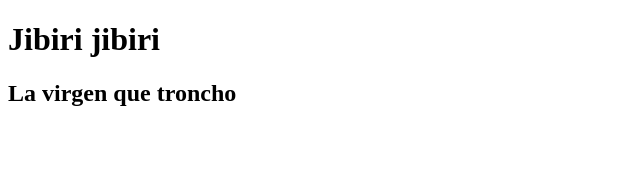
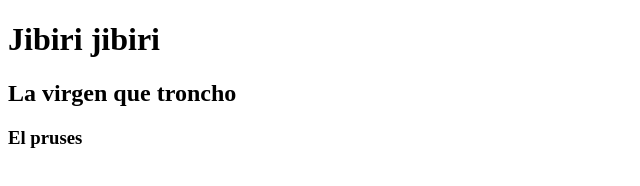
Before and after one commit to crisrogo/pildora-git, a plain HTML site: page index.html in a window 1280 px wide. Shown: the whole page, without its empty margins (0-640 px from the left). Drawn offline with Linux system fonts and the light colour scheme.

Commit message:
Anyado boton h3

```diff
--- a/index.html
+++ b/index.html
@@ -4,5 +4,6 @@
 <body>
 <h1>Jibiri jibiri</h1>
 <h2>La virgen que troncho</h2>
+<h3>El pruses</h3>
 </body>
 </html>
```
